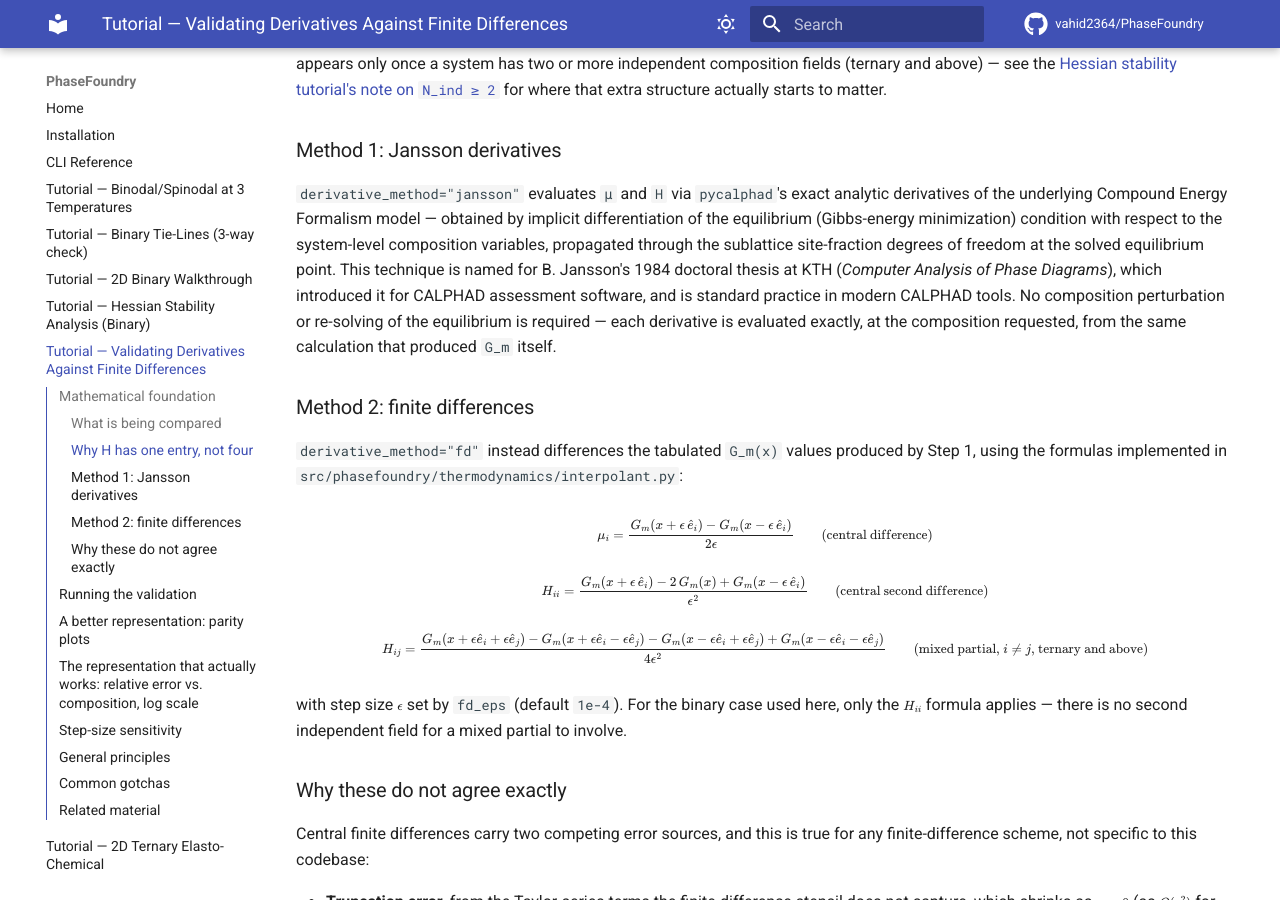
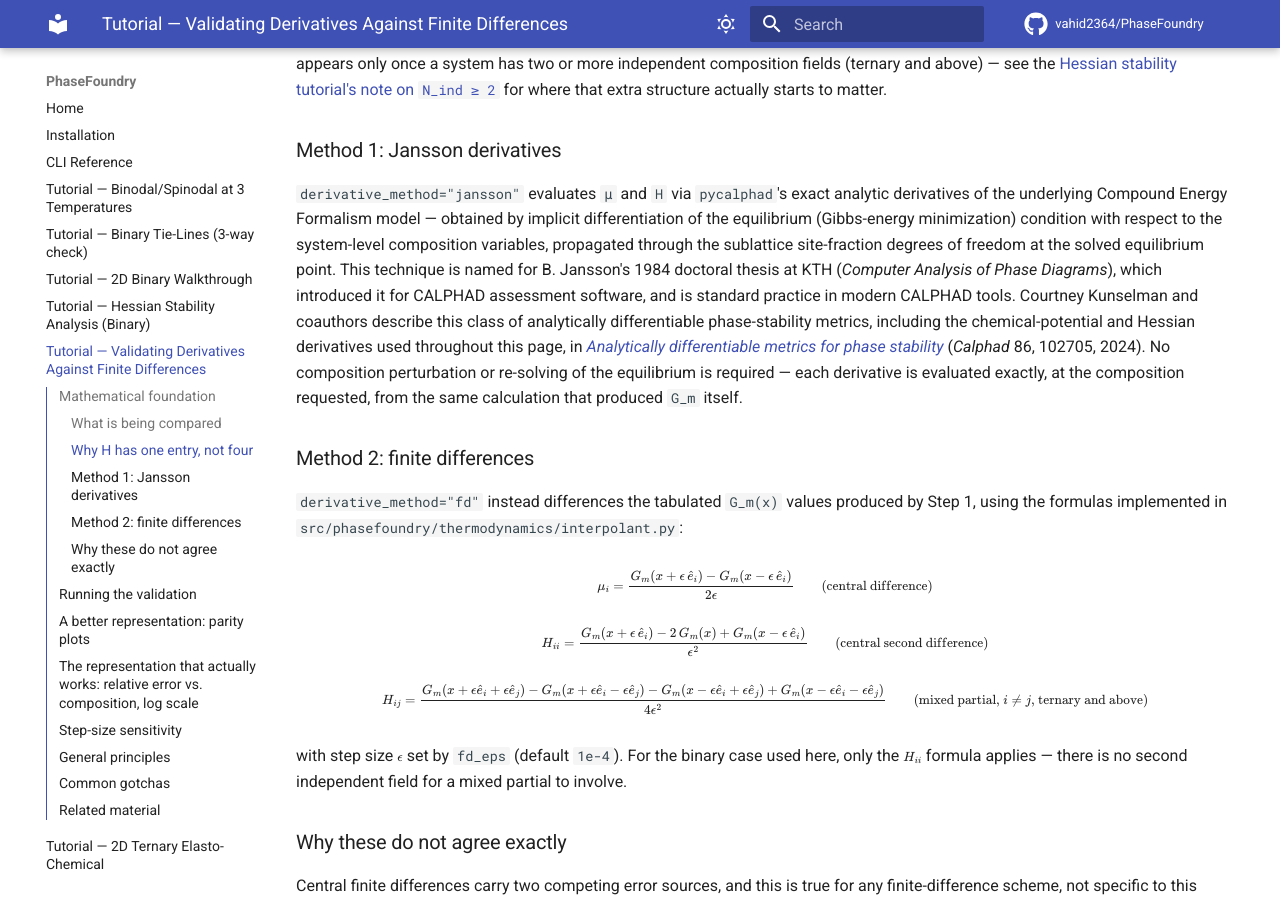
Before and after one commit to vahid2364/PhaseFoundry, an MkDocs documentation site: the page built from docs/tutorial_derivative_validation.md, in a window 1280 px wide and 900 px high, scrolled down 993 px. Built offline with MkDocs 1.6.1 and Material for MkDocs 9.7.7, drawn with Linux system fonts in a browser that asks for light colours; comment, search, counter and statistics services are not loaded.

Commit message:
Cite Kunselman et al. 2024 in the Jansson derivatives section
Links the analytic chemical-potential/Hessian derivative description to
the directly relevant Calphad paper on analytically differentiable
phase-stability metrics.

```diff
--- a/docs/tutorial_derivative_validation.md
+++ b/docs/tutorial_derivative_validation.md
@@ -66,10 +66,15 @@ variables, propagated through the sublattice site-fraction degrees of
 freedom at the solved equilibrium point. This technique is named for B.
 Jansson's 1984 doctoral thesis at KTH (*Computer Analysis of Phase
 Diagrams*), which introduced it for CALPHAD assessment software, and is
-standard practice in modern CALPHAD tools. No composition perturbation or
-re-solving of the equilibrium is required — each derivative is evaluated
-exactly, at the composition requested, from the same calculation that
-produced `G_m` itself.
+standard practice in modern CALPHAD tools. Courtney Kunselman and
+coauthors describe this class of analytically differentiable
+phase-stability metrics, including the chemical-potential and Hessian
+derivatives used throughout this page, in
+[*Analytically differentiable metrics for phase stability*](https://www.sciencedirect.com/science/article/abs/pii/S0364591624000476)
+(*Calphad* 86, 102705, 2024). No composition perturbation or re-solving of
+the equilibrium is required — each derivative is evaluated exactly, at the
+composition requested, from the same calculation that produced `G_m`
+itself.
 
 ### Method 2: finite differences
 
```
